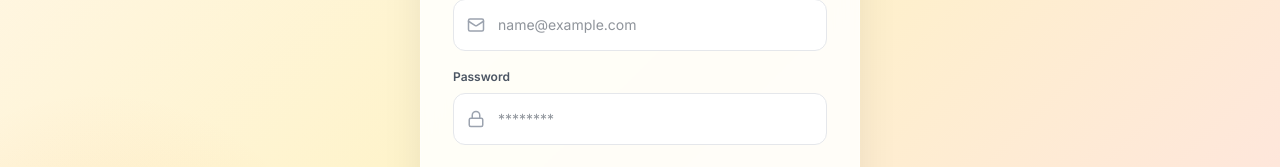
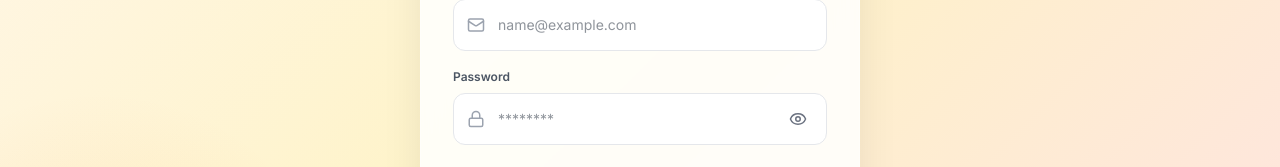
Before and after one commit to rendi-firmansyah/projectricebowl, a React (Vite) app: page /login in a window 1280 px wide. Shown: the part 361-528 px from the top of the page. Built offline with nearby package versions, Linux system fonts and the light colour scheme; no server answers.

Commit message:
Add password visibility toggle and Railway backend config

```diff
--- a/src/index.css
+++ b/src/index.css
@@ -1473,6 +1473,40 @@ body {
   padding-left: 44px !important;
 }
 
+.login-password-input {
+  padding-right: 46px !important;
+}
+
+.login-password-toggle {
+  position: absolute;
+  right: 12px;
+  top: 50%;
+  transform: translateY(-50%);
+  width: 34px;
+  height: 34px;
+  border: 0;
+  border-radius: 8px;
+  background: transparent;
+  color: #6B7280;
+  display: inline-flex;
+  align-items: center;
+  justify-content: center;
+  cursor: pointer;
+  transition: background 0.2s ease, color 0.2s ease;
+}
+
+.login-password-toggle:hover:not(:disabled),
+.login-password-toggle:focus-visible {
+  background: #F3F4F6;
+  color: #111827;
+  outline: none;
+}
+
+.login-password-toggle:disabled {
+  cursor: not-allowed;
+  opacity: 0.6;
+}
+
 .login-submit-btn {
   width: 100%;
   padding: 14px !important;
--- a/src/pages/LoginPage.jsx
+++ b/src/pages/LoginPage.jsx
@@ -1,7 +1,7 @@
 import { useState, useEffect } from 'react'
 import { useNavigate, useSearchParams, Link } from 'react-router-dom'
 import { useAuth } from '../context/AuthContext'
-import { Mail, Lock, User, LogIn, Sparkles, AlertCircle, Shield, ArrowLeft } from 'lucide-react'
+import { Mail, Lock, User, LogIn, Sparkles, AlertCircle, Shield, ArrowLeft, Eye, EyeOff } from 'lucide-react'
 
 export default function LoginPage() {
   const { user, admin, login, register } = useAuth()
@@ -18,6 +18,7 @@ export default function LoginPage() {
   const [name, setName] = useState('')
   const [email, setEmail] = useState('')
   const [password, setPassword] = useState('')
+  const [showPassword, setShowPassword] = useState(false)
 
   // UI states
   const [error, setError] = useState('')
@@ -180,13 +181,23 @@ export default function LoginPage() {
             <div className="login-input-wrapper">
               <Lock size={18} className="login-input-icon" />
               <input
-                type="password"
-                className="input-field login-input"
+                type={showPassword ? 'text' : 'password'}
+                className="input-field login-input login-password-input"
                 placeholder="********"
                 value={password}
                 onChange={e => setPassword(e.target.value)}
                 disabled={loading}
               />
+              <button
+                type="button"
+                className="login-password-toggle"
+                onClick={() => setShowPassword(value => !value)}
+                disabled={loading}
+                aria-label={showPassword ? 'Hide password' : 'Show password'}
+                title={showPassword ? 'Hide password' : 'Show password'}
+              >
+                {showPassword ? <EyeOff size={18} /> : <Eye size={18} />}
+              </button>
             </div>
           </div>
 
```
